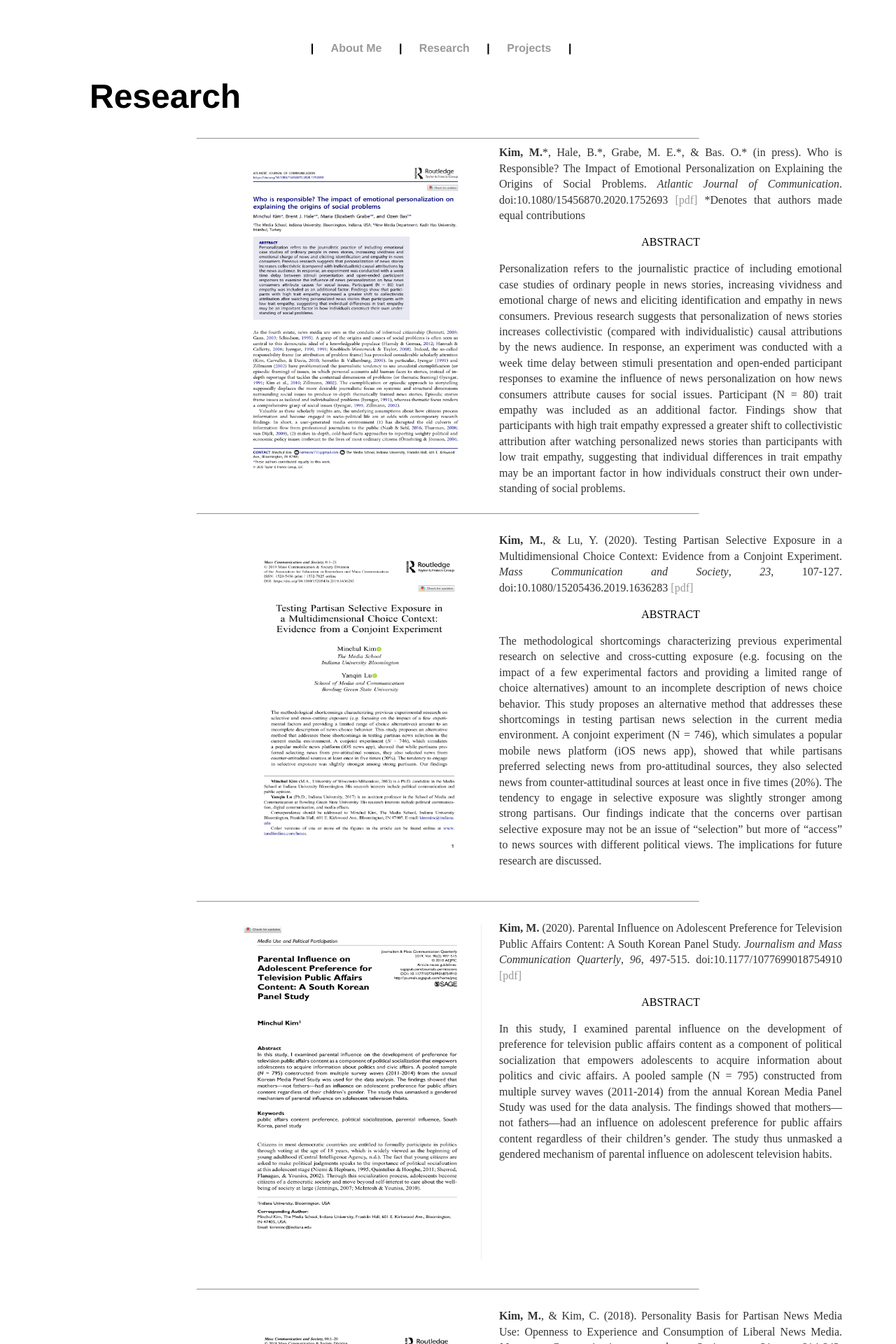
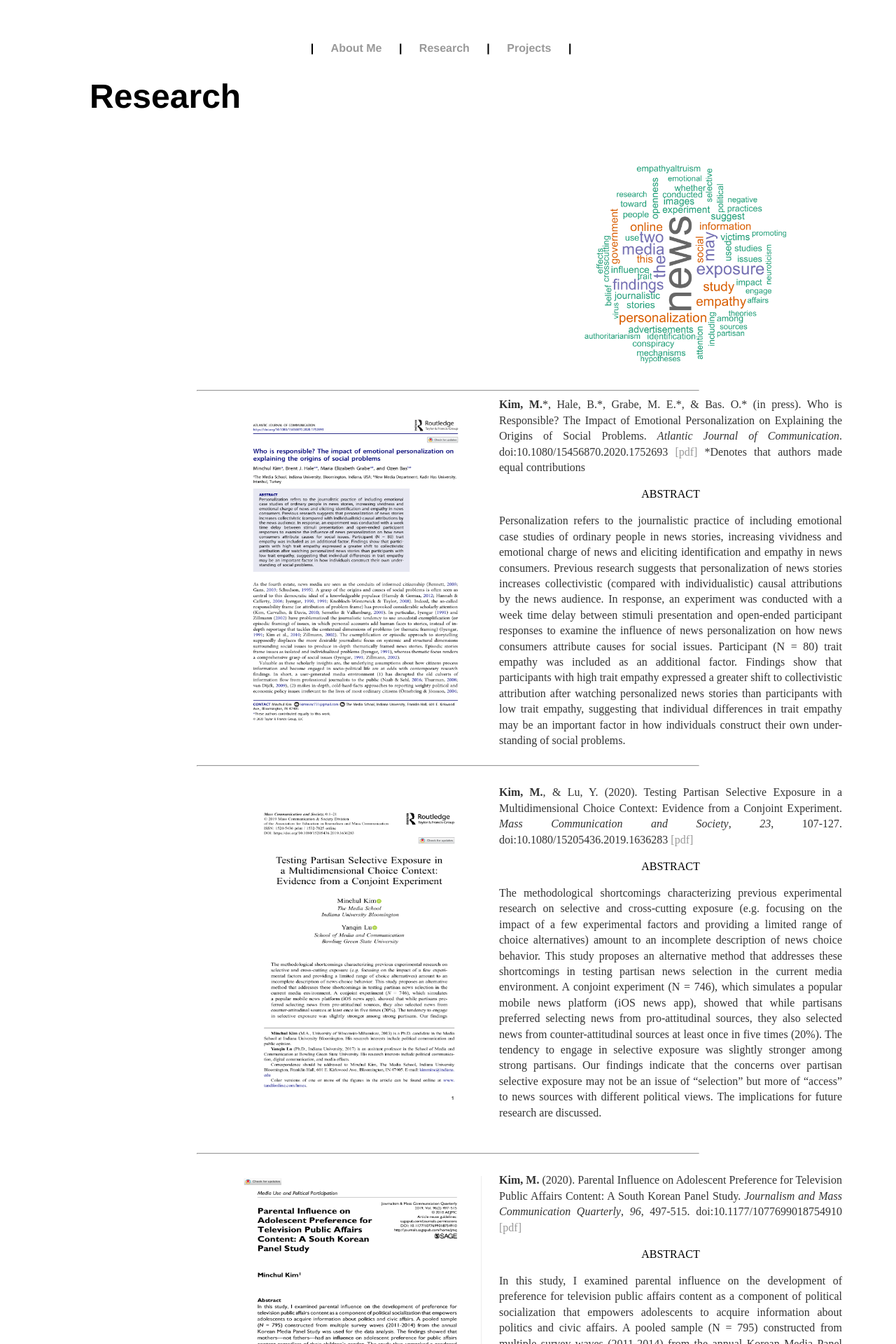
Before and after one commit to minchulkim-phd/minchulkim, a Jekyll site: the page built from research/index.html, in a window 1280 px wide. Shown: the top 1920 px of the page at 70% size. Built offline with Jekyll 4.4.1, drawn with Linux system fonts in a browser that asks for light colours.

Commit message:
Update index.html

```diff
--- a/research/index.html
+++ b/research/index.html
@@ -3,7 +3,8 @@ layout: default
 title: Minchul Kim(Ph.D.)'s Personal Webpage
 ---
 <div class="blurb">
-	<cetner><h1>Research</h1></center>
+	<cetner><h1>Research</h1>
+		<img src="/images/MCK_Research Abstract Wordcloud.png" width="360px;" height="360px;" style="float: right;"></center>
 	<hr width="70%" alight='left'>
 	<div class="slide-content">
 		<img src="/images/kim et al. 2021.png" width='360px;' height='480px;' style="float:left;margin: 5px 20px;">
```
